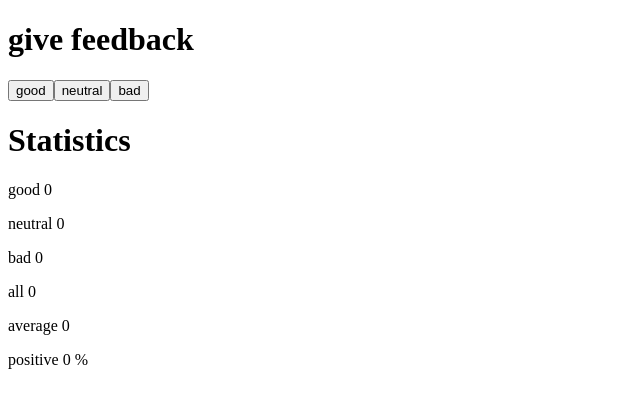
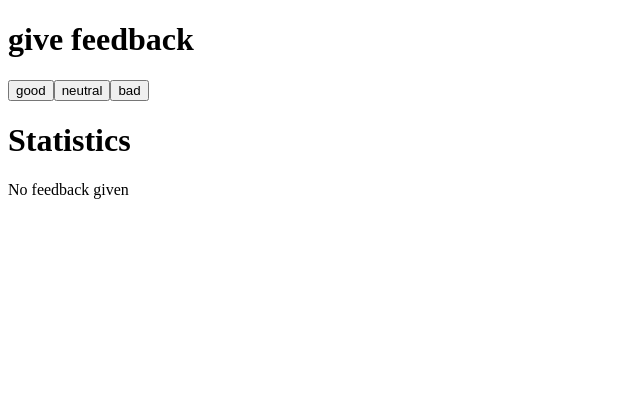
Before and after one commit to nkuikel/FSO, a React (Vite) app in the folder Part1/: page / in a window 1280 px wide. Shown: the top 408 px of the page, without its empty margins (0-640 px from the left). Built offline with nearby package versions, Linux system fonts and the light colour scheme.

Commit message:
Exercise 1.9

```diff
--- a/Part1/src/App.jsx
+++ b/Part1/src/App.jsx
@@ -2,6 +2,11 @@ import {useState} from 'react'
 
 const Statistics = ({good, neutral, bad}) =>{
   const all = good + neutral + bad
+
+  if (all === 0){
+    return <p>No feedback given</p>
+  }
+
   const average = all === 0 ? 0 : (good - bad) / all
   const positive = all === 0 ? 0 : (good / all) * 100
 
```
